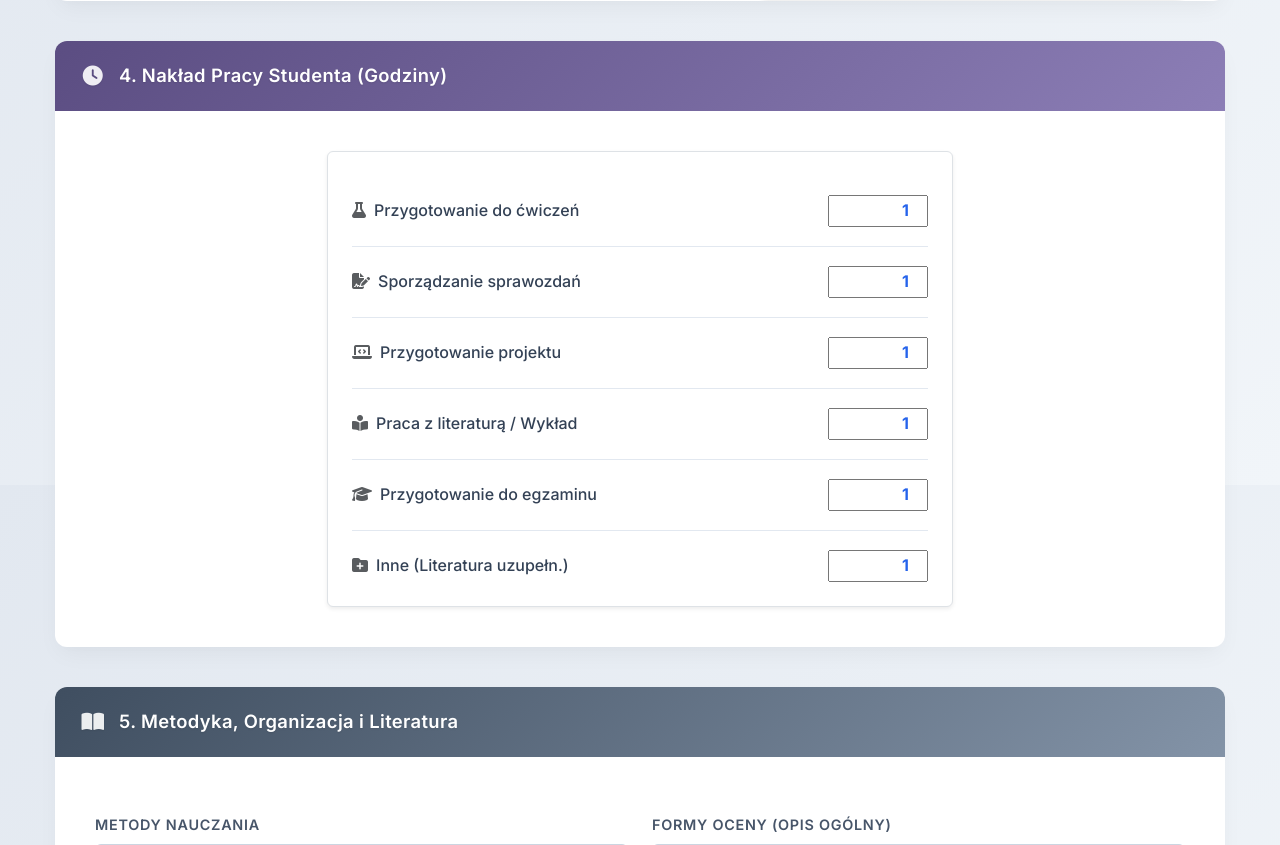
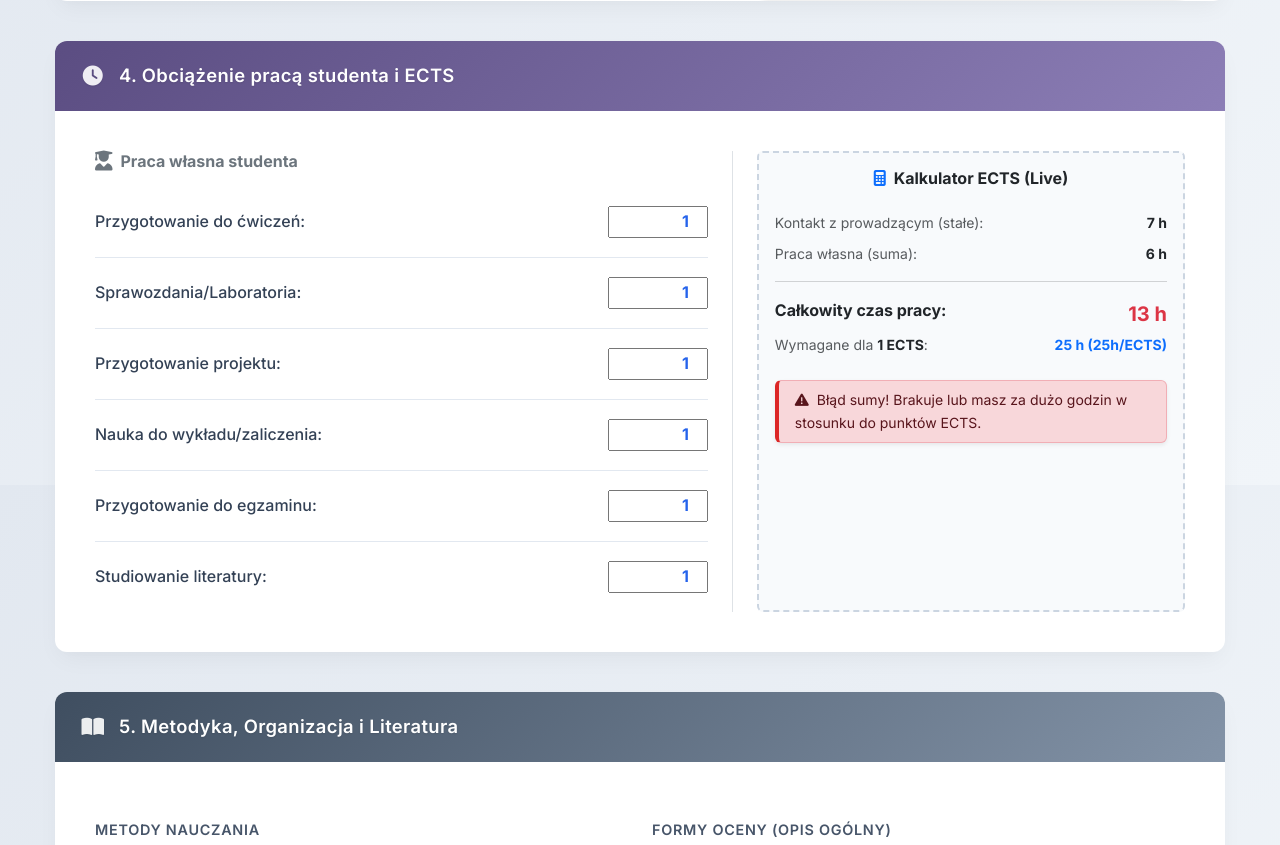
Before and after one commit to viniales/UniCore, a Django app: page /edycja/1/ in a window 1280 px wide. Shown: the part 1915-2760 px from the top of the page. Run offline with Django 5.2, Linux system fonts and the light colour scheme; a user stored in the database is signed in; tables that the repository leaves empty hold one stand-in row (values such as "Sample post").

Commit message:
Dodanie inteligentnego kalkulatora ECTS i walidacji godzin

```diff
--- a/core/templates/core/edycja_sylabusa.html
+++ b/core/templates/core/edycja_sylabusa.html
@@ -515,18 +515,54 @@
         <div class="card section-card">
             <div class="section-header header-purple">
                 <span class="section-icon"><i class="fa-solid fa-clock"></i></span>
-                4. Nakład Pracy Studenta (Godziny)
+                4. Obciążenie pracą studenta i ECTS
             </div>
             <div class="card-body">
-                <div class="row justify-content-center">
-                    <div class="col-md-8 col-lg-7">
-                        <div class="p-4 bg-white border rounded shadow-sm">
-                            <div class="hours-row"><span><i class="fa-solid fa-flask text-muted me-2"></i>Przygotowanie do ćwiczeń</span> {{ form.pw_przygotowanie_cw }}</div>
-                            <div class="hours-row"><span><i class="fa-solid fa-file-signature text-muted me-2"></i>Sporządzanie sprawozdań</span> {{ form.pw_sprawozdania }}</div>
-                            <div class="hours-row"><span><i class="fa-solid fa-laptop-code text-muted me-2"></i>Przygotowanie projektu</span> {{ form.pw_projekt }}</div>
-                            <div class="hours-row"><span><i class="fa-solid fa-book-open-reader text-muted me-2"></i>Praca z literaturą / Wykład</span> {{ form.pw_wyklad }}</div>
-                            <div class="hours-row"><span><i class="fa-solid fa-graduation-cap text-muted me-2"></i>Przygotowanie do egzaminu</span> {{ form.pw_egzamin }}</div>
-                            <div class="hours-row border-0 pb-0"><span><i class="fa-solid fa-folder-plus text-muted me-2"></i>Inne (Literatura uzupełn.)</span> {{ form.pw_literatura }}</div>
+                <div class="row">
+                    <div class="col-md-7 border-end pe-4">
+                        <div class="d-flex align-items-center mb-3">
+                            <i class="fa-solid fa-user-graduate text-secondary fs-5 me-2"></i>
+                            <h6 class="fw-bold text-secondary mb-0">Praca własna studenta</h6>
+                        </div>
+                        <div class="hours-row"><span>Przygotowanie do ćwiczeń:</span> {{ form.pw_przygotowanie_cw }}</div>
+                        <div class="hours-row"><span>Sprawozdania/Laboratoria:</span> {{ form.pw_sprawozdania }}</div>
+                        <div class="hours-row"><span>Przygotowanie projektu:</span> {{ form.pw_projekt }}</div>
+                        <div class="hours-row"><span>Nauka do wykładu/zaliczenia:</span> {{ form.pw_wyklad }}</div>
+                        <div class="hours-row"><span>Przygotowanie do egzaminu:</span> {{ form.pw_egzamin }}</div>
+                        <div class="hours-row border-0"><span>Studiowanie literatury:</span> {{ form.pw_literatura }}</div>
+                    </div>
+
+                    <div class="col-md-5 ps-4">
+                        <div class="p-3 rounded h-100" style="background-color: #f8fafc; border: 2px dashed #cbd5e1;">
+                            <h6 class="fw-bold text-center mb-4"><i class="fa-solid fa-calculator text-primary me-2"></i>Kalkulator ECTS (Live)</h6>
+
+                            <div class="d-flex justify-content-between mb-2 small text-muted">
+                                <span>Kontakt z prowadzącym (stałe):</span>
+                                <strong id="live-kontaktowe" class="text-dark">0 h</strong>
+                            </div>
+                            <div class="d-flex justify-content-between mb-2 small text-muted">
+                                <span>Praca własna (suma):</span>
+                                <strong id="live-wlasna" class="text-dark">0 h</strong>
+                            </div>
+                            <hr class="text-muted opacity-25">
+                            <div class="d-flex justify-content-between mb-1">
+                                <span class="fw-bold">Całkowity czas pracy:</span>
+                                <strong id="live-suma" class="fs-5">0 h</strong>
+                            </div>
+                            <div class="d-flex justify-content-between mb-4 small">
+                                <span class="text-muted">Wymagane dla <b class="text-dark">{{ przedmiot.ects }} ECTS</b>:</span>
+                                <strong id="live-wymagane" class="text-primary">0 h</strong>
+                            </div>
+
+                            <div id="alert-ects" class="alert alert-danger py-2 px-3 small mb-2 shadow-sm" style="display: none; border-left: 4px solid #dc2626;">
+                                <i class="fa-solid fa-triangle-exclamation me-1"></i> Błąd sumy! Brakuje lub masz za dużo godzin w stosunku do punktów ECTS.
+                            </div>
+                            <div id="alert-proporcja" class="alert alert-warning py-2 px-3 small mb-2 shadow-sm" style="display: none; border-left: 4px solid #ca8a04;">
+                                <i class="fa-solid fa-scale-unbalanced me-1"></i> Poniżej 50% godzin w kontakcie z prowadzącym.
+                            </div>
+                            <div id="alert-ok" class="alert alert-success py-2 px-3 small mb-0 shadow-sm" style="display: none; border-left: 4px solid #16a34a;">
+                                <i class="fa-solid fa-check-circle me-1"></i> Parametry godzinowe są poprawne.
+                            </div>
                         </div>
                     </div>
                 </div>
@@ -597,6 +633,7 @@
 
 <script>
     document.addEventListener("DOMContentLoaded", function() {
+        // --- SEKCJA CELÓW ---
         const fieldCele = document.getElementById("id_opis_wstepny");
         let celeList = [];
         let metodyDict = { W: '', U: '', K: '' };
@@ -670,6 +707,7 @@
         parseCeleData();
         renderCeleUI();
 
+        // --- SEKCJA HARMONOGRAMU ---
         const fieldHarm = document.getElementById("id_harmonogram_raw");
         const harmContainer = document.getElementById("harmonogram-ui-container");
         let harmGroups = [];
@@ -805,6 +843,85 @@
 
         parseHarmData();
         renderHarmUI();
+
+        // --- NOWE: KALKULATOR ECTS ---
+        const ects = parseInt('{{ przedmiot.ects|default:"0" }}') || 0;
+        const h_wyk = parseInt('{{ przedmiot.godz_wyklad|default:"0" }}') || 0;
+        const h_cw = parseInt('{{ przedmiot.godz_cwiczenia|default:"0" }}') || 0;
+        const h_lab = parseInt('{{ przedmiot.godz_lab|default:"0" }}') || 0;
+        const h_proj = parseInt('{{ przedmiot.godz_projekt|default:"0" }}') || 0;
+        const h_sem = parseInt('{{ przedmiot.godz_seminarium|default:"0" }}') || 0;
+
+        const inputCw = document.getElementById('id_pw_przygotowanie_cw');
+        const inputLab = document.getElementById('id_pw_sprawozdania');
+        const inputProj = document.getElementById('id_pw_projekt');
+        const inputWyk = document.getElementById('id_pw_wyklad');
+        const inputEgz = document.getElementById('id_pw_egzamin');
+        const inputLit = document.getElementById('id_pw_literatura');
+
+        const allInputs = [inputCw, inputLab, inputProj, inputWyk, inputEgz, inputLit];
+
+        const uiKontaktowe = document.getElementById('live-kontaktowe');
+        const uiWlasna = document.getElementById('live-wlasna');
+        const uiSuma = document.getElementById('live-suma');
+        const uiWymagane = document.getElementById('live-wymagane');
+
+        const alertEcts = document.getElementById('alert-ects');
+        const alertProporcja = document.getElementById('alert-proporcja');
+        const alertOk = document.getElementById('alert-ok');
+
+        function calculateECTS() {
+            let egzamin_kontakt = (parseInt(inputEgz?.value) || 0) > 0 ? 2 : 0;
+            const sumaKontaktowe = h_wyk + h_cw + h_lab + h_proj + h_sem + egzamin_kontakt;
+
+            let sumaWlasna = 0;
+            allInputs.forEach(input => {
+                if (input) sumaWlasna += parseInt(input.value) || 0;
+            });
+
+            const sumaCalkowita = sumaKontaktowe + sumaWlasna;
+            const wymaganeGodziny = ects * 25;
+
+            uiKontaktowe.textContent = sumaKontaktowe + ' h';
+            uiWlasna.textContent = sumaWlasna + ' h';
+            uiSuma.textContent = sumaCalkowita + ' h';
+            uiWymagane.textContent = wymaganeGodziny + ' h (25h/ECTS)';
+
+            let isError = false;
+            let showProporcjaWarning = false;
+
+            if (Math.abs(sumaCalkowita - wymaganeGodziny) > 2) {
+                alertEcts.style.display = 'block';
+                uiSuma.classList.add('text-danger');
+                uiSuma.classList.remove('text-success');
+                isError = true;
+            } else {
+                alertEcts.style.display = 'none';
+                uiSuma.classList.remove('text-danger');
+                uiSuma.classList.add('text-success');
+            }
+
+            if (sumaCalkowita > 0 && (sumaKontaktowe / sumaCalkowita) <= 0.5) {
+                alertProporcja.style.display = 'block';
+                showProporcjaWarning = true;
+            } else {
+                alertProporcja.style.display = 'none';
+            }
+
+            if (!isError && !showProporcjaWarning && sumaCalkowita > 0) {
+                alertOk.style.display = 'block';
+            } else {
+                alertOk.style.display = 'none';
+            }
+        }
+
+        allInputs.forEach(input => {
+            if (input) {
+                input.addEventListener('input', calculateECTS);
+            }
+        });
+
+        calculateECTS();
     });
 </script>
 
```
